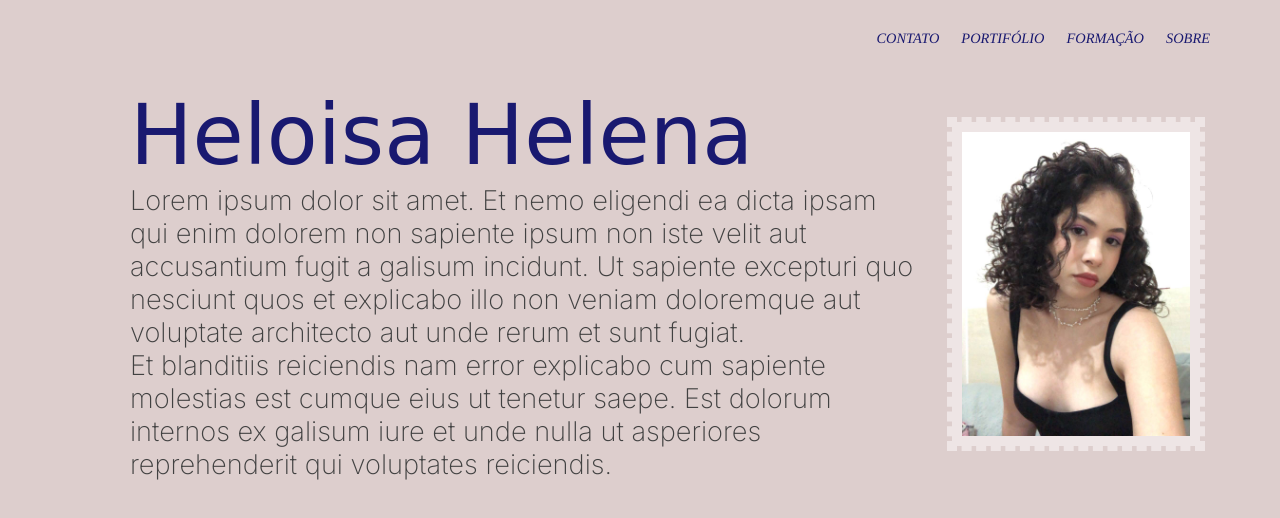
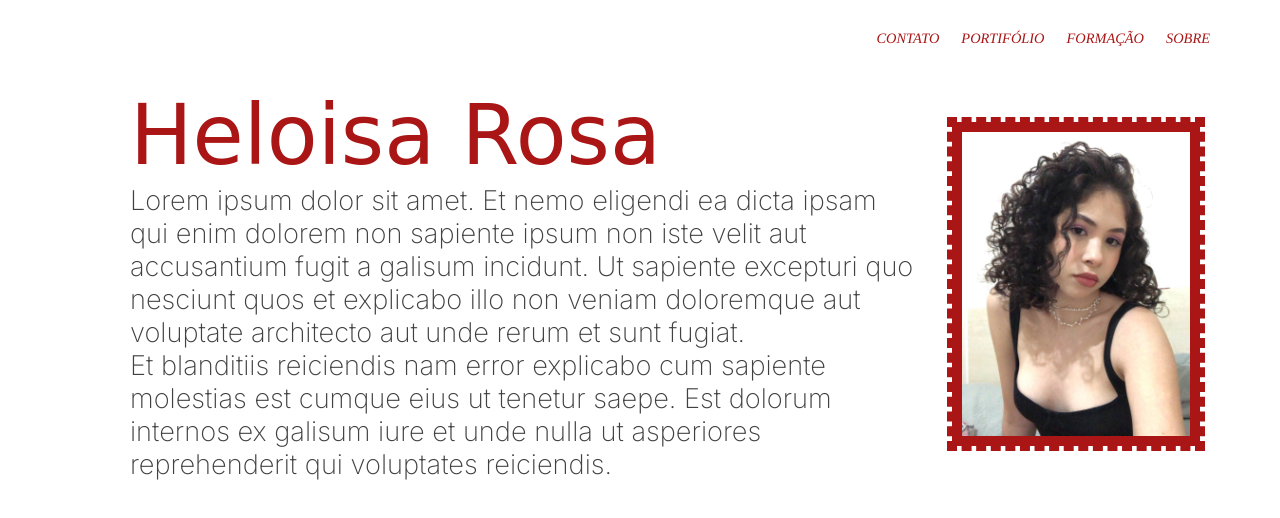
Before and after one commit to heloisa05/vc-helo, a plain HTML site: page sobre.html in a window 1280 px wide. Drawn offline with Linux system fonts and the light colour scheme; a web font is replaced by a local one.

Commit message:
atualização

```diff
--- a/sobre.html
+++ b/sobre.html
@@ -16,7 +16,7 @@
     <link rel="preconnect" href="https://fonts.gstatic.com" crossorigin>
     <link href="https://fonts.googleapis.com/css2?family=Tinos:ital,wght@0,400;0,700;1,400;1,700&display=swap" rel="stylesheet">
 
-    <title>Helo!</title>
+    <title>helo!</title>
 
 </head>
 <body>
@@ -38,7 +38,7 @@
 
             <div class="conteudo-apr-texto">
                 <h1 class="conteudo-apr-texto-1">
-                    Heloisa Helena
+                    Heloisa Rosa
                 </h1>
 
 
--- a/style.css
+++ b/style.css
@@ -44,8 +44,8 @@
 }
 
 body{
-    background-color: #DDCECD;
-    color:midnightblue;
+    background-color:white;
+    color: #AA1515;
     max-width: 1200px; /* largura max e min */
     min-width: 300px;
     margin: 0 auto;
@@ -55,6 +55,7 @@ body{
 .cabecalho{
     padding: 10px;
     padding-left: 18px;
+    line-height: 10px;
 }
 .cabecalho-menu{
     display: flex;
@@ -66,7 +67,7 @@ body{
     font-weight: 400;
     font-size: clamp(0.9rem, 0vw, 10rem);
     font-style: italic;
-    color: midnightblue;
+    color: #AA1515;
     cursor: pointer;
     transition: 0.1s;
 }
@@ -74,13 +75,13 @@ body{
     padding: 5px 5px;
     background-color: transparent;
     border: none;
-    color: midnightblue;
+    color: #AA1515;
     border-radius: 0px;
     font-family: "Tinos", serif;
     position: relative;
 }
 .cabecalho-menu-item:hover{
-    background-color: midnightblue;
+    background-color: #AA1515;
     color: white;
 }
 
@@ -114,8 +115,7 @@ body{
     width: clamp(150px, 30vw, 248px);
     height: auto;
     margin-left: 30px;
-    border: 10px solid #EEE5E5;
-    outline: 5px dashed #EEE5E5;
-    /*color: lightslategrey;*/
+    border: 10px solid #AA1515;
+    outline: 5px dashed #AA1515;
 
 }
```
Also changed, not shown: forma.html (added, +45 -0 lines), 1 other file.
